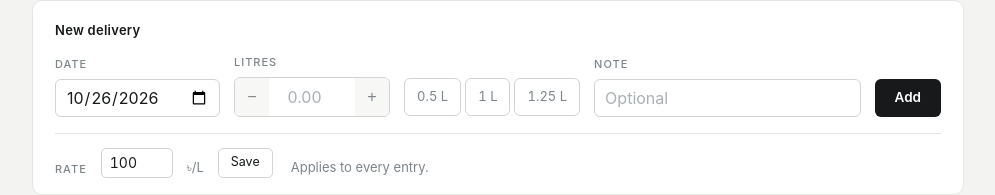
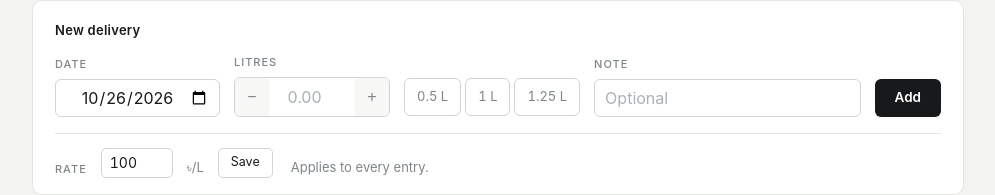
Before and after one commit to raf1n/tracker, a Next.js app: page / in a window 1280 px wide. Shown: the part 211-406 px from the top of the page, without its empty margins (142-1137 px from the left). Built offline with nearby package versions, Linux system fonts and the light colour scheme; no server answers; the database is empty.

Commit message:
style: center-align date input text for improved appearance

```diff
--- a/app/styles.css
+++ b/app/styles.css
@@ -209,12 +209,13 @@ body {
 
 input[type="date"] {
   min-width: 0;
+  text-align: center;
 }
 
 input[type="date"]::-webkit-date-and-time-value {
   min-width: 0;
   min-height: 1em;
-  text-align: left;
+  text-align: center;
 }
 
 .qtyf input {
```
